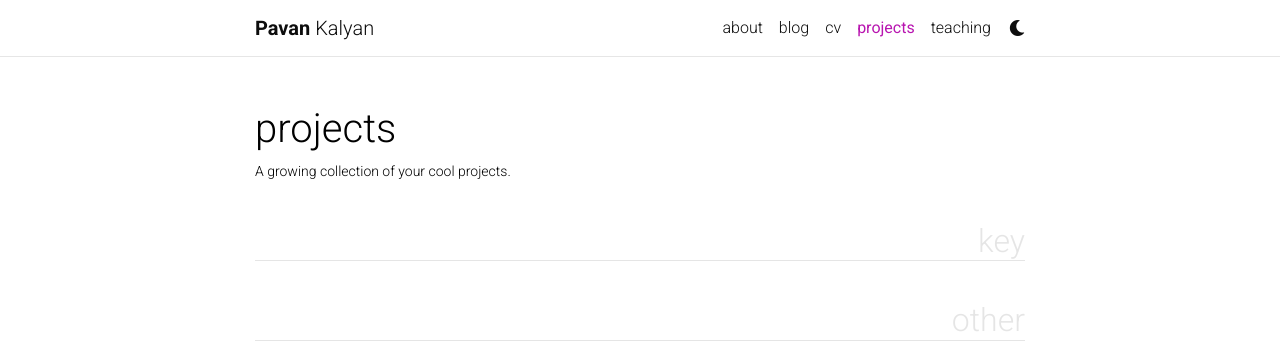
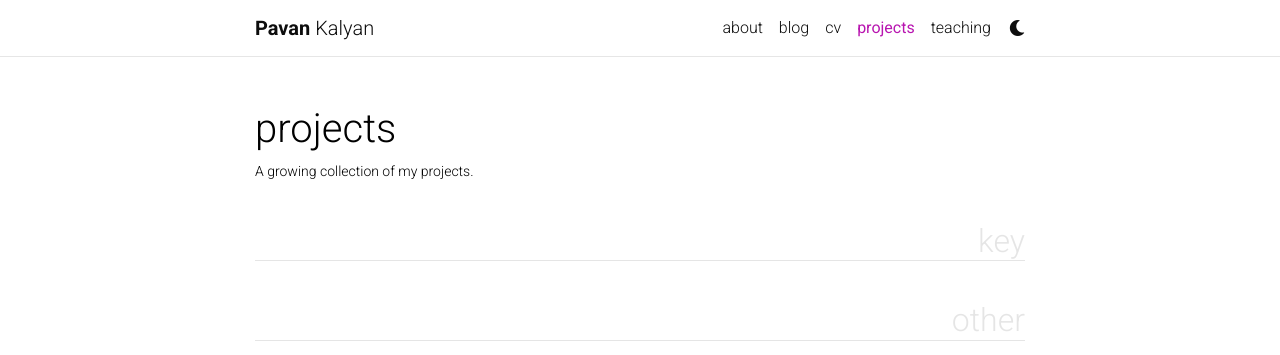
Before and after one commit to tpavankalyan/tpavankalyan.github.io, a Jekyll site: the page built from _pages/projects.md, in a window 1280 px wide. Shown: the top 355 px of the page. Built offline with Jekyll 4.4.1, drawn with Linux system fonts in a browser that asks for light colours; comment, search, counter and statistics services are not loaded; a style sheet for code colours, icons or effects is not loaded.

Commit message:
Update projects.md

```diff
--- a/_pages/projects.md
+++ b/_pages/projects.md
@@ -2,57 +2,56 @@
 layout: page
 title: projects
 permalink: /projects/
-description: A growing collection of your cool projects.
+description: A growing collection of my projects.
 nav: true
-nav_order: 2
 display_categories: [key, other]
 horizontal: false
 ---
+<div class="projects">
+  {% if site.enable_project_categories and page.display_categories %}
+  <!-- Display categorized projects -->
+    {% for category in page.display_categories %}
+      <h2 class="category">{{ category }}</h2>
+      {% assign categorized_projects = site.projects | where: "category", category %}
+      {% assign sorted_projects = categorized_projects | sort: "importance" %}
+      <!-- Generate cards for each project -->
+      {% if page.horizontal %}
+        <div class="container">
+          <div class="row row-cols-2">
+          {% for project in sorted_projects %}
+            {% include projects_horizontal.html %}
+          {% endfor %}
+          </div>
+        </div>
+      {% else %}
+        <div class="grid">
+          {% for project in sorted_projects %}
+            {% include projects.html %}
+          {% endfor %}
+        </div>
+      {% endif %}
+    {% endfor %}
 
-<!-- pages/projects.md -->
-<div class="projects">
-{%- if site.enable_project_categories and page.display_categories %}
-  <!-- Display categorized projects -->
-  {%- for category in page.display_categories %}
-  <h2 class="category">{{ category }}</h2>
-  {%- assign categorized_projects = site.projects | where: "category", category -%}
-  {%- assign sorted_projects = categorized_projects | sort: "importance" %}
-  <!-- Generate cards for each project -->
-  {% if page.horizontal -%}
-  <div class="container">
-    <div class="row row-cols-2">
-    {%- for project in sorted_projects -%}
-      {% include projects_horizontal.html %}
-    {%- endfor %}
-    </div>
-  </div>
-  {%- else -%}
-  <div class="grid">
-    {%- for project in sorted_projects -%}
-      {% include projects.html %}
-    {%- endfor %}
-  </div>
-  {%- endif -%}
-  {% endfor %}
+  {% else %}
+  <!-- Display projects without categories -->
+    {% assign sorted_projects = site.projects | sort: "importance" %}
+    <!-- Generate cards for each project -->
+    {% if page.horizontal %}
+      <div class="container">
+        <div class="row row-cols-2">
+        {% for project in sorted_projects %}
+          {% include projects_horizontal.html %}
+        {% endfor %}
+        </div>
+      </div>
+    {% else %}
+      <div class="grid">
+        {% for project in sorted_projects %}
+          {% include projects.html %}
+        {% endfor %}
+      </div>
+    {% endif %}
 
-{%- else -%}
-<!-- Display projects without categories -->
-  {%- assign sorted_projects = site.projects | sort: "importance" -%}
-  <!-- Generate cards for each project -->
-  {% if page.horizontal -%}
-  <div class="container">
-    <div class="row row-cols-2">
-    {%- for project in sorted_projects -%}
-      {% include projects_horizontal.html %}
-    {%- endfor %}
-    </div>
-  </div>
-  {%- else -%}
-  <div class="grid">
-    {%- for project in sorted_projects -%}
-      {% include projects.html %}
-    {%- endfor %}
-  </div>
-  {%- endif -%}
-{%- endif -%}
+  {% endif %}
+
 </div>
```
